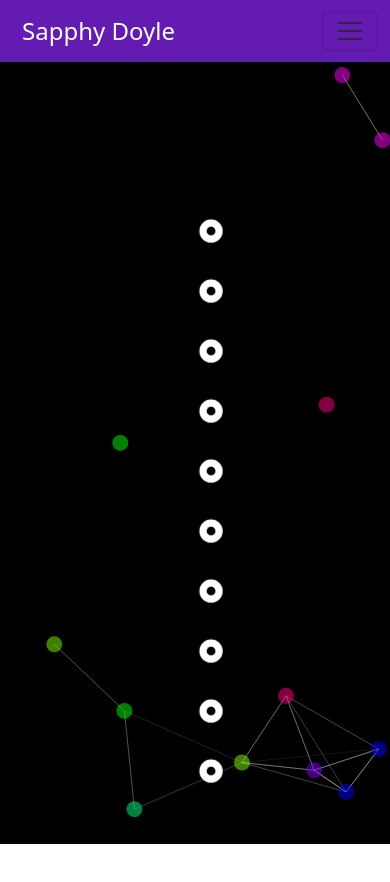
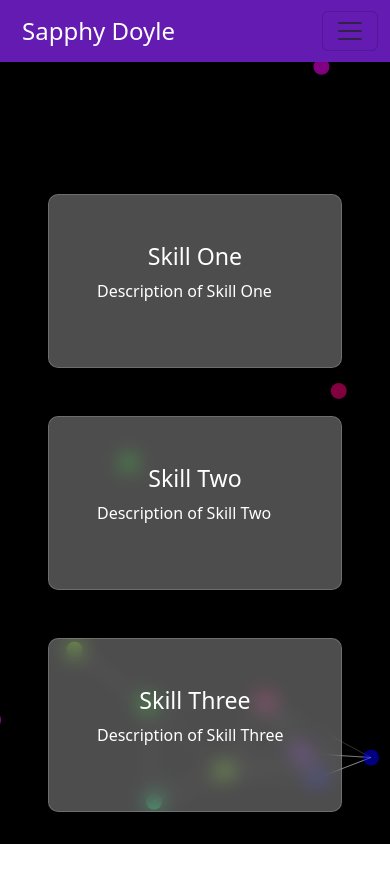
Before and after one commit to Terafora/Sapphy-Doyle-Profile-Site, a React (Create React App) app: page /skills in a window 390 px wide. Shown: the top 882 px of the page. Built offline with nearby package versions, Linux system fonts and the light colour scheme; the HTML template or start-up script is replaced by a standard one.

Commit message:
Make skills components display correctly on smaller screens

```diff
--- a/src/components/Skills.css
+++ b/src/components/Skills.css
@@ -1,7 +1,5 @@
 ul {
     list-style-type: none;
-
-
 }
 
 li {
@@ -33,3 +31,9 @@ li {
 .pulsating-icon {
     animation: pulse 1.5s infinite alternate;
 }
+
+@media (max-width: 991px) {
+    .skills-sect {
+        margin-top: 0;
+    }
+}
--- a/src/components/Skills.js
+++ b/src/components/Skills.js
@@ -118,7 +118,7 @@ export default function Skills() {
         <div className="d-flex align-items-center justify-content-center">
             <div className="container skills-sect">
                 <div className="row">
-                    <div className="col-lg-1">
+                    <div className="col-lg-1 d-none d-lg-block">
                         <ul className="text-white">
                             <li className="pulsating-icon" onClick={() => handleSkillChange(1)}><FontAwesomeIcon icon={skill === 1 ? faCircle : faCircleDot}></FontAwesomeIcon></li>
                             <li className="pulsating-icon" onClick={() => handleSkillChange(2)}><FontAwesomeIcon icon={skill === 2 ? faCircle : faCircleDot}></FontAwesomeIcon></li>
@@ -132,8 +132,20 @@ export default function Skills() {
                             <li className="pulsating-icon" onClick={() => handleSkillChange(10)}><FontAwesomeIcon icon={skill === 10 ? faCircle : faCircleDot}></FontAwesomeIcon></li>
                         </ul>
                     </div>
-                    <div className="col-md-4 col-lg-11 py-5 px-5 d-flex justify-content-center align-items-center">
+                    <div className="col-lg-11 py-5 px-5 d-flex justify-content-center align-items-center d-none d-lg-block">
                         {renderSkill()}
+                    </div>
+                    <div className="col-md-12  py-5 px-5 d-lg-none">
+                        <div>{skillOne}</div>
+                        <div className="my-5">{skillTwo}</div>
+                        <div className="my-5">{skillThree}</div>
+                        <div className="my-5">{skillFour}</div>
+                        <div className="my-5">{skillFive}</div>
+                        <div className="my-5">{skillSix}</div>
+                        <div className="my-5">{skillSeven}</div>
+                        <div className="my-5">{skillEight}</div>
+                        <div className="my-5">{skillNine}</div>
+                        <div className="my-5">{skillTen}</div>
                     </div>
                 </div>
             </div>
```
